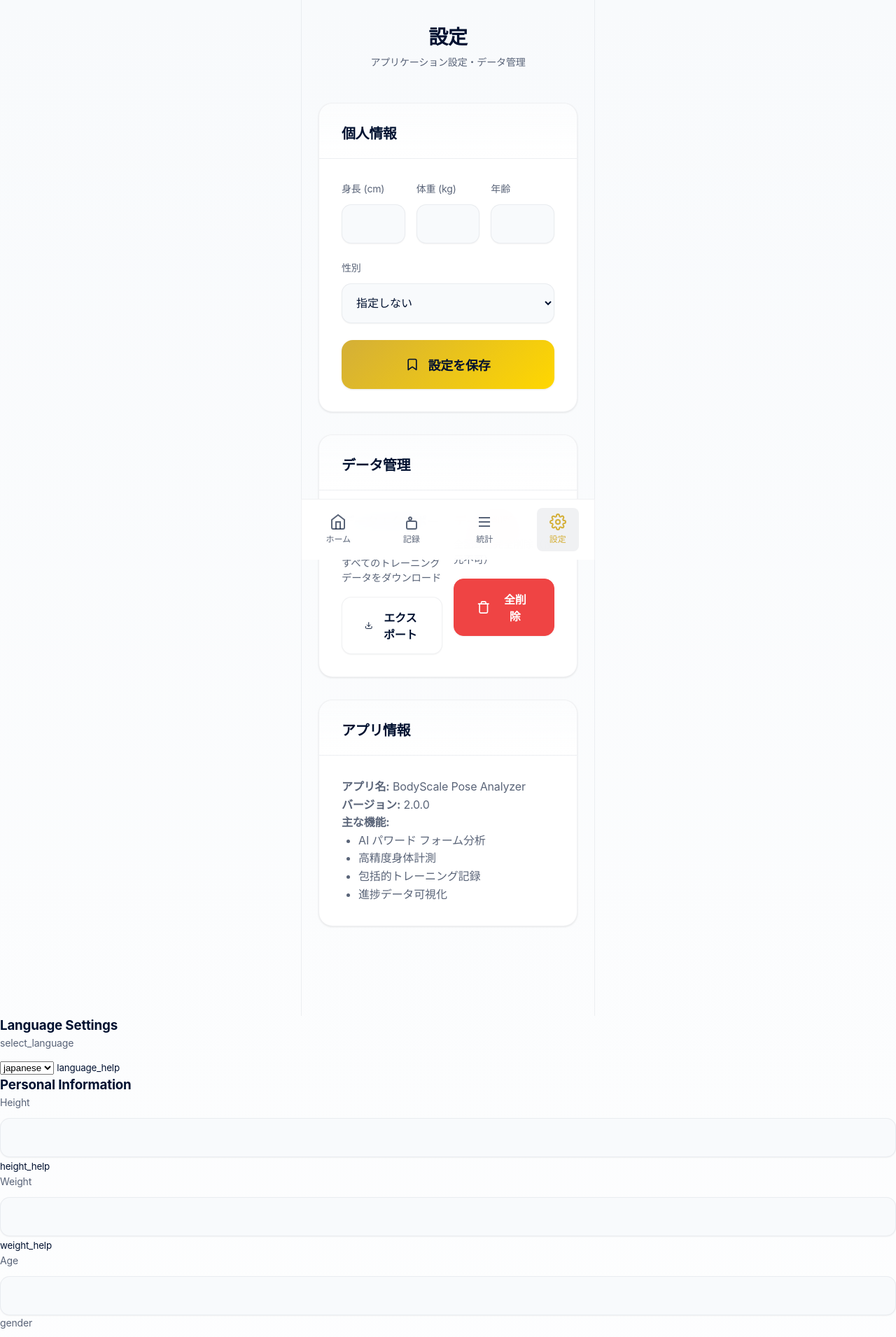
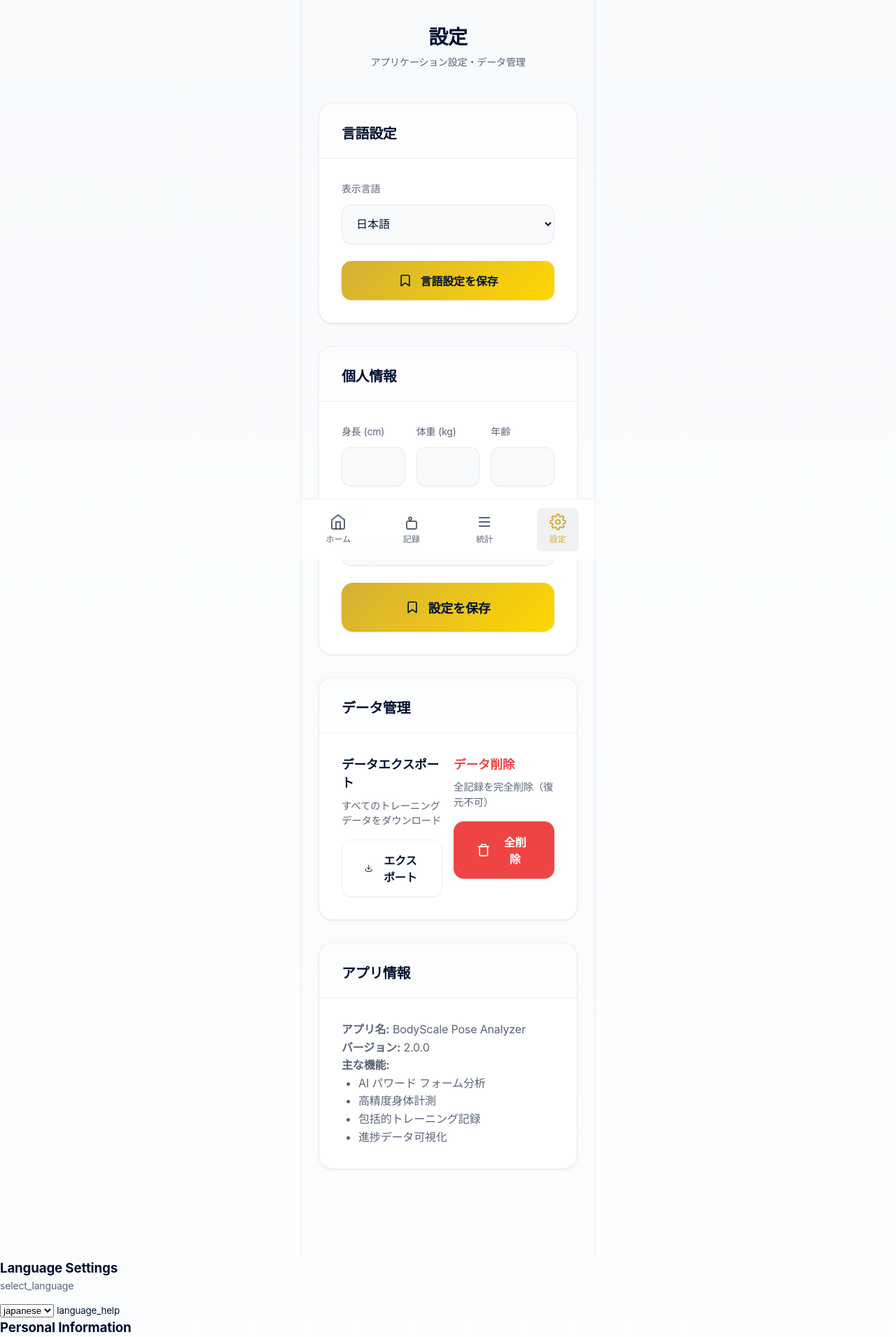
Before and after one commit to rencitizen/MuscleFormAnalyzer, a Flask app: page /settings in a window 1280 px wide. Shown: the top 1911 px of the page at 70% size. Run offline with Flask 3, Linux system fonts and the light colour scheme; data that the repository does not hold is empty; some libraries are stand-ins or nearby versions.

Commit message:
Allow users to change the display language and manage their profile data
Adds language selection to settings and modifies API endpoints to save user data.

Replit-Commit-Author: Agent
Replit-Commit-Session-Id: 0ffd0bcb-a841-485e-bcf7-0caaa0654b34
Replit-Commit-Screenshot-Url: https://storage.googleapis.com/screenshot-production-us-central1/b8fb0512-e4ec-45e5-82f2-6111beac991f/9503af81-91cd-4ed1-9eed-0173b9d70cbe.jpg

```diff
--- a/app.py
+++ b/app.py
@@ -590,7 +590,7 @@ def settings_page():
     """設定ページ"""
     return render_template('settings.html')
 
-@app.route('/api/language', methods=['POST'])
+@app.route('/set_language', methods=['POST'])
 def set_language():
     """言語設定API"""
     try:
@@ -602,7 +602,7 @@ def set_language():
         logger.error(f"言語設定エラー: {e}")
         return jsonify({'error': str(e)}), 500
 
-@app.route('/api/settings', methods=['GET'])
+@app.route('/get_settings', methods=['GET'])
 def get_settings():
     """設定情報を取得"""
     try:
@@ -613,7 +613,7 @@ def get_settings():
         logger.error(f"設定取得エラー: {e}")
         return jsonify({'error': str(e)}), 500
 
-@app.route('/api/settings/personal', methods=['POST'])
+@app.route('/save_personal_settings', methods=['POST'])
 def save_personal_settings():
     """個人情報設定を保存"""
     try:
--- a/templates/settings.html
+++ b/templates/settings.html
@@ -14,6 +14,33 @@
             <div class="app-header">
                 <h1 class="app-title">設定</h1>
                 <p class="app-subtitle">アプリケーション設定・データ管理</p>
+            </div>
+
+            <!-- 言語設定 -->
+            <div class="card">
+                <div class="card-header">
+                    <h2 class="card-title">言語設定</h2>
+                </div>
+                <div class="card-body">
+                    <form id="languageForm" class="upload-form">
+                        <div class="form-group">
+                            <label for="language" class="form-label">表示言語</label>
+                            <select class="form-control" id="language" name="language">
+                                <option value="ja">日本語</option>
+                                <option value="en">English</option>
+                                <option value="ko">한국어</option>
+                                <option value="zh">中文</option>
+                            </select>
+                        </div>
+
+                        <button type="submit" class="btn btn-accent">
+                            <svg class="icon" viewBox="0 0 24 24" fill="none" stroke="currentColor">
+                                <path d="M19 21l-7-5-7 5V5a2 2 0 012-2h10a2 2 0 012 2v16z"/>
+                            </svg>
+                            言語設定を保存
+                        </button>
+                    </form>
+                </div>
             </div>
 
             <!-- 個人情報設定 -->
@@ -149,6 +176,34 @@
             // 設定の読み込み
             loadSettings();
 
+            // 言語設定フォーム送信
+            document.getElementById('languageForm').addEventListener('submit', function(e) {
+                e.preventDefault();
+
+                const language = document.getElementById('language').value;
+
+                fetch('/set_language', {
+                    method: 'POST',
+                    headers: {
+                        'Content-Type': 'application/json',
+                    },
+                    body: JSON.stringify({ language: language })
+                })
+                .then(response => response.json())
+                .then(data => {
+                    if (data.status === 'success') {
+                        alert('言語設定を保存しました！');
+                        location.reload(); // ページを再読み込みして言語変更を反映
+                    } else {
+                        alert('保存に失敗しました: ' + data.error);
+                    }
+                })
+                .catch(error => {
+                    console.error('Error:', error);
+                    alert('保存中にエラーが発生しました');
+                });
+            });
+
             // 個人設定フォーム送信
             document.getElementById('personalSettingsForm').addEventListener('submit', function(e) {
                 e.preventDefault();
@@ -220,6 +275,10 @@
                     if (data.weight) document.getElementById('weight').value = data.weight;
                     if (data.age) document.getElementById('age').value = data.age;
                     if (data.gender) document.getElementById('gender').value = data.gender;
+
+                    // 言語設定も読み込み
+                    const currentLanguage = data.language || 'ja';
+                    document.getElementById('language').value = currentLanguage;
                 })
                 .catch(error => {
                     console.error('設定の読み込みエラー:', error);
```
